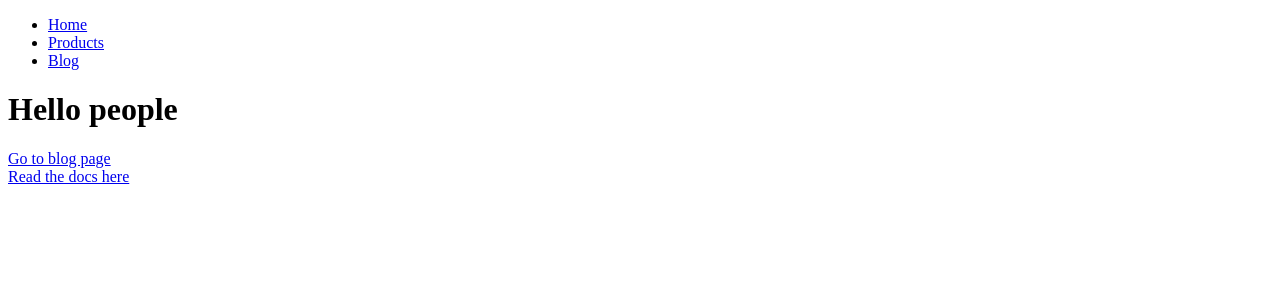
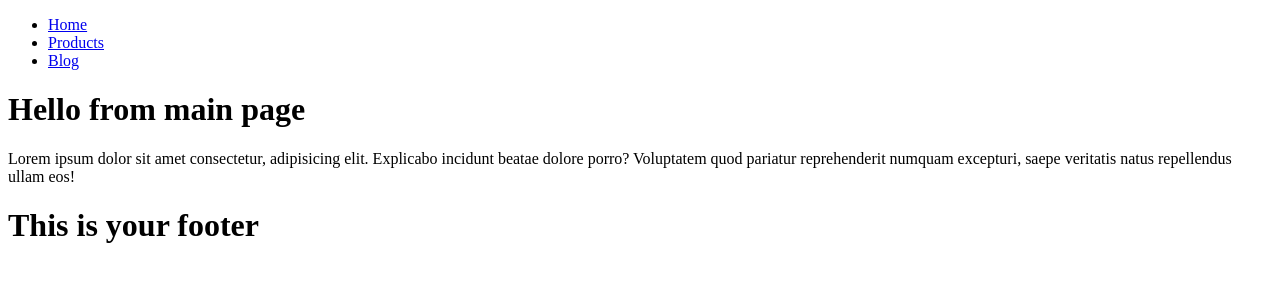
Before and after one commit to Wijayaac/gatsby-tutorial, a Gatsby site: page / in a window 1280 px wide. Built offline with nearby package versions, Linux system fonts and the light colour scheme; Gatsby itself is replaced by a stand-in of ours.

Commit message:
templating using children props

```diff
--- /dev/null
+++ b/src/components/Footer.js
@@ -0,0 +1,11 @@
+import React from 'react'
+
+const Footer = () => {
+    return (
+        <div>
+            <h1>This is your footer</h1>
+        </div>
+    )
+}
+
+export default Footer
--- /dev/null
+++ b/src/components/layout.js
@@ -0,0 +1,16 @@
+import React from 'react'
+import Navbar from './Navbar';
+import Footer from './Footer';
+const layout = ({ children }) => {
+    return (
+        <>
+            <Navbar />
+            <main>
+                {children}
+            </main>
+            <Footer />
+        </>
+    )
+}
+
+export default layout
--- a/src/pages/index.js
+++ b/src/pages/index.js
@@ -1,12 +1,11 @@
 import React from "react"
-import { Link } from 'gatsby'
-import Navbar from '../components/Navbar';
+import Layout from '../components/layout';
 
-export default function Home() {
-  return <div>
-    <Navbar />
-    <h1>Hello people</h1>
-    <Link to="/blog/">Go to blog page</Link><br />
-    <a href="https://www.gatsbyjs.com" >Read the docs here</a>
-  </div>
-}
+export default () => (
+
+  <Layout>
+    <h1>Hello from main page</h1>
+    <p>Lorem ipsum dolor sit amet consectetur, adipisicing elit. Explicabo incidunt beatae dolore porro? Voluptatem quod pariatur reprehenderit numquam excepturi, saepe veritatis natus repellendus ullam eos!</p>
+  </Layout>
+
+)
--- a/src/pages/products.js
+++ b/src/pages/products.js
@@ -1,10 +1,11 @@
 import React from 'react'
+import Layout from '../components/layout';
 
 const products = () => {
     return (
-        <div>
+        <Layout>
             <h1>This is our products</h1>
-        </div>
+        </Layout>
     )
 }
 
```
Also changed, not shown: src/pages/blog.js (+3 -4 lines).
